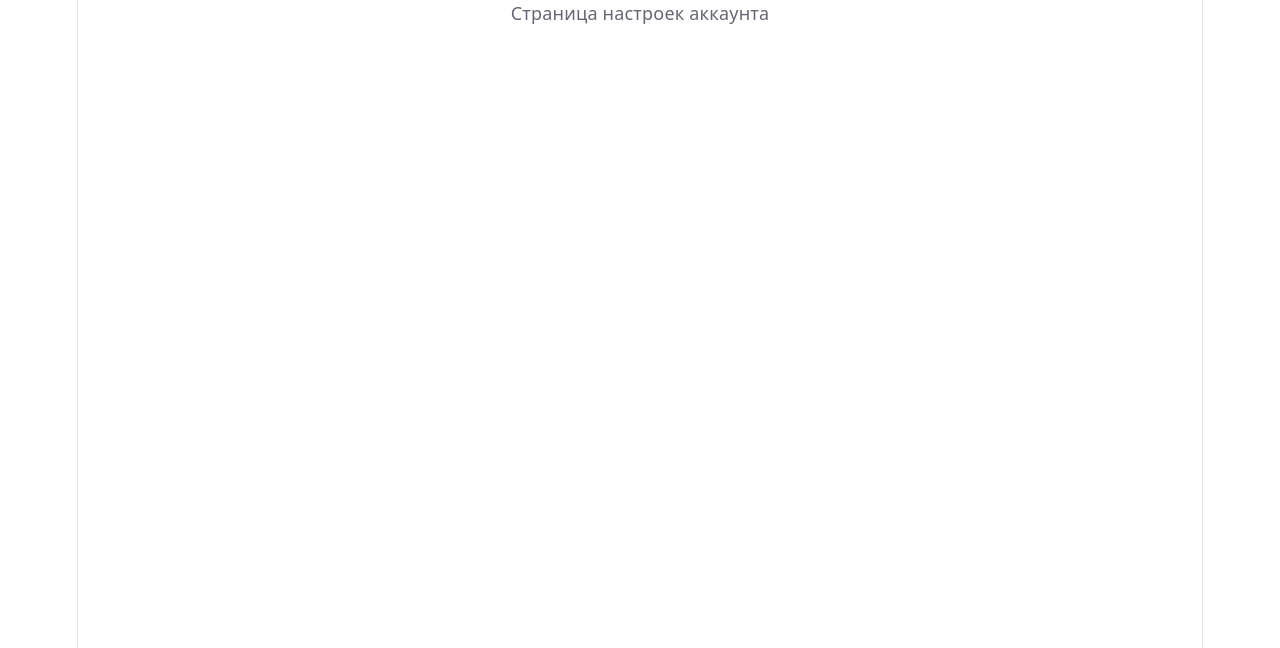
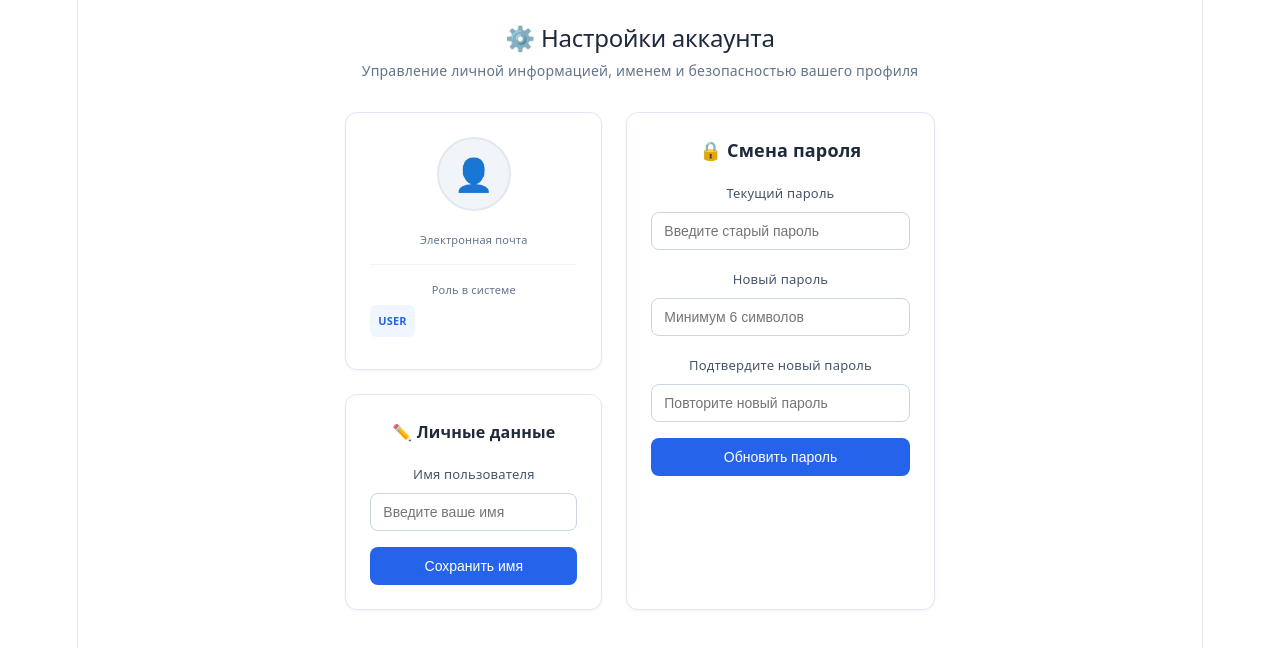
Before and after one commit to Vfhbz05/diplom, a React app in the folder frontend/: page /settings in a window 1280 px wide. Shown: the top 648 px of the page. Built offline with nearby package versions, Linux system fonts and the light colour scheme; the HTML template or start-up script is replaced by a standard one.

Commit message:
Написан примерный код страницы настроек

```diff
--- a/frontend/src/App.jsx
+++ b/frontend/src/App.jsx
@@ -2,7 +2,7 @@ import { Routes, Route, useLocation } from 'react-router-dom';
 //Navigate
 //import { useSelector } from 'react-redux';
 //import { selectCurrentUserId, selectCurrentUser } from './selectors';
-import { Login, Page404, Projects, Register, ProjectTasks, Analytics, AdminPanel } from './pages';
+import { Login, Page404, Projects, Register, ProjectTasks, Analytics, AdminPanel, Settings } from './pages';
 import { Header } from './components';
 import { useSelector } from 'react-redux';
 import { selectCurrentUserId } from './selectors';
@@ -27,7 +27,7 @@ function App() {
         <Route path="/:projectId/tasks" element= {<ProjectTasks />}/*{userId ? <ProjectTasks /> : <Navigate to="/login" />} */ />
         <Route path="/:projectId/analytics" element= {<Analytics />}/*{userId ? <Analytics /> : <Navigate to="/login" />}  *//>
         <Route path="/admin" element= {<AdminPanel />}/*{userId && user.role === 'admin' ? <AdminPanel /> : <Navigate to="/"/>} *//>
-        <Route path="/settings" element= {<div>Страница настроек аккаунта</div>}/*{userId ? <Settings /> : <Navigate to="/login" />}*/ />
+        <Route path="/settings" element= {<Settings />}/*{userId ? <Settings /> : <Navigate to="/login" />}*/ />
         <Route path="*" element={<Page404 />} />
       </Routes>
     </>
--- a/frontend/src/pages/Settings.js
+++ b/frontend/src/pages/Settings.js
@@ -0,0 +1,307 @@
+import { useEffect, useState } from "react";
+import { useSelector } from "react-redux";
+import styled from "styled-components";
+import { request } from "../utils/request";
+
+export const Settings = () => {
+	const currentUser = useSelector((state) => state.user?.user) || {};
+    const userId = currentUser._id || currentUser.id;
+
+    const [name, setName] = useState("");
+	const [isProfileSubmitting, setIsProfileSubmitting] = useState(false);
+	const [profileSuccess, setProfileSuccess] = useState("");
+
+	const [oldPassword, setOldPassword] = useState("");
+	const [newPassword, setNewPassword] = useState("");
+	const [confirmPassword, setConfirmPassword] = useState("");
+	const [isPasswordSubmitting, setIsPasswordSubmitting] = useState(false);
+	const [passwordSuccess, setPasswordSuccess] = useState("");
+
+    useEffect(() => {
+		if (currentUser.name) {
+			setName(currentUser.name);
+		}
+	}, [currentUser.name]);
+
+    const handleUpdateProfile = async (e) => {
+		e.preventDefault();
+		setProfileSuccess("");
+
+		if (!name.trim()) {
+			return alert("Имя пользователя не может быть пустым");
+		}
+
+		setIsProfileSubmitting(true);
+
+		const res = await request(`/api/users/${userId}`, "PATCH", { name: name.trim() });
+
+		setIsProfileSubmitting(false);
+
+		if (res && res.error) {
+			return alert(`⚠️ Ошибка: ${res.error}`);
+		}
+
+		setProfileSuccess("Имя профиля успешно обновлено!");
+
+		if (dispatch && typeof dispatch === "function") {
+			dispatch({ type: "SET_USER", payload: { ...currentUser, name: name.trim() } });
+		}
+	};
+
+	const handleChangePassword = async (e) => {
+		e.preventDefault();
+		setSuccess("");
+
+		if (!oldPassword || !newPassword || !confirmPassword) {
+			return alert("Заполните все поля формы");
+		}
+		if (newPassword.length < 6) {
+			return alert("Новый пароль должен быть не менее 6 символов");
+		}
+		if (newPassword !== confirmPassword) {
+			return alert("Новый пароль и подтверждение не совпадают");
+		}
+
+		setIsSubmitting(true);
+
+		const res = await request("/user/update-password", "POST", {
+			oldPassword,
+			newPassword,
+		});
+
+		setIsSubmitting(false);
+
+		if (res && res.error) {
+			return alert(`⚠️ Ошибка: ${res.error}`);
+		}
+
+		setSuccess("Пароль успешно обновлен!");
+		setOldPassword("");
+		setNewPassword("");
+		setConfirmPassword("");
+	};
+
+	return (
+		<SettingsContainer>
+			<SettingsHeader>
+				<h2>⚙️ Настройки аккаунта</h2>
+				<p>Управление личной информацией, именем и безопасностью вашего профиля</p>
+			</SettingsHeader>
+
+			<SettingsGrid>
+				<LeftColumn>
+					<ProfileCard>
+						<AvatarBlock>👤</AvatarBlock>
+						<ProfileInfo>
+							<div className="info-item">
+								<span className="label">Электронная почта</span>
+								<span className="value">{currentUser.email}</span>
+							</div>
+							<div className="info-item">
+								<span className="label">Роль в системе</span>
+								<span className="badge">{currentUser.role || "USER"}</span>
+							</div>
+						</ProfileInfo>
+					</ProfileCard>
+
+					<Card>
+						<h3>✏️ Личные данные</h3>
+						{profileSuccess && <SuccessAlert>🎉 {profileSuccess}</SuccessAlert>}
+
+						<form onSubmit={handleUpdateProfile}>
+							<FormGroup>
+								<label>Имя пользователя</label>
+								<input
+									type="text"
+									placeholder="Введите ваше имя"
+									value={name}
+									onChange={(e) => setName(e.target.value)}
+								/>
+							</FormGroup>
+							<SubmitBtn type="submit" disabled={isProfileSubmitting}>
+								{isProfileSubmitting ? "Сохранение..." : "Сохранить имя"}
+							</SubmitBtn>
+						</form>
+					</Card>
+				</LeftColumn>
+
+				<PasswordCard>
+					<h3>🔒 Смена пароля</h3>
+					{passwordSuccess && <SuccessAlert>🎉 {passwordSuccess}</SuccessAlert>}
+
+					<form onSubmit={handleChangePassword}>
+						<FormGroup>
+							<label>Текущий пароль</label>
+							<input
+								type="password"
+								placeholder="Введите старый пароль"
+								value={oldPassword}
+								onChange={(e) => setOldPassword(e.target.value)}
+							/>
+						</FormGroup>
+
+						<FormGroup>
+							<label>Новый пароль</label>
+							<input
+								type="password"
+								placeholder="Минимум 6 символов"
+								value={newPassword}
+								onChange={(e) => setNewPassword(e.target.value)}
+							/>
+						</FormGroup>
+
+						<FormGroup>
+							<label>Подтвердите новый пароль</label>
+							<input
+								type="password"
+								placeholder="Повторите новый пароль"
+								value={confirmPassword}
+								onChange={(e) => setConfirmPassword(e.target.value)}
+							/>
+						</FormGroup>
+
+						<SubmitBtn type="submit" disabled={isPasswordSubmitting}>
+							{isPasswordSubmitting ? "Обновление..." : "Обновить пароль"}
+						</SubmitBtn>
+					</form>
+				</PasswordCard>
+			</SettingsGrid>
+		</SettingsContainer>
+	);
+};
+
+
+const SettingsContainer = styled.div`
+	padding: 24px;
+	max-width: 1000px;
+	margin: 0 auto;
+	font-family: system-ui, -apple-system, sans-serif;
+`;
+
+const SettingsHeader = styled.div`
+	margin-bottom: 28px;
+	h2 { margin: 0 0 6px 0; color: #1e293b; font-size: 24px; }
+	p { margin: 0; color: #64748b; font-size: 14px; }
+`;
+
+const SettingsGrid = styled.div`
+	display: grid;
+	grid-template-columns: 1fr 1.2fr;
+	gap: 24px;
+
+	@media (max-width: 768px) {
+		grid-template-columns: 1fr;
+	}
+`;
+
+const LeftColumn = styled.div`
+	display: flex;
+	flex-direction: column;
+	gap: 24px;
+`;
+
+const Card = styled.div`
+	background: #ffffff;
+	border: 1px solid #e2e8f0;
+	border-radius: 12px;
+	padding: 24px;
+	box-shadow: 0 1px 3px rgba(0,0,0,0.05);
+	h3 { margin: 0 0 16px 0; color: #1e293b; font-size: 16px; }
+`;
+
+const ProfileCard = styled(Card)`
+	display: flex;
+	flex-direction: column;
+	align-items: center;
+`;
+
+const AvatarBlock = styled.div`
+	width: 70px;
+	height: 70px;
+	background: #f1f5f9;
+	border-radius: 50%;
+	display: flex;
+	align-items: center;
+	justify-content: center;
+	font-size: 32px;
+	margin-bottom: 16px;
+	border: 2px solid #e2e8f0;
+`;
+
+const ProfileInfo = styled.div`
+	width: 100%;
+	display: flex;
+	flex-direction: column;
+	gap: 12px;
+
+	.info-item {
+		display: flex;
+		flex-direction: column;
+		gap: 2px;
+		border-bottom: 1px solid #f1f5f9;
+		padding-bottom: 8px;
+		&:last-child { border: none; }
+	}
+
+	.label { font-size: 11px; color: #64748b; font-weight: 500; }
+	.value { font-size: 14px; color: #0f172a; font-weight: 500; }
+
+	.badge {
+		width: fit-content;
+		padding: 3px 8px;
+		background: #eff6ff;
+		color: #2563eb;
+		border-radius: 6px;
+		font-size: 11px;
+		font-weight: 600;
+	}
+`;
+
+const PasswordCard = styled(Card)`
+	h3 { font-size: 18px; }
+`;
+
+const FormGroup = styled.div`
+	display: flex;
+	flex-direction: column;
+	gap: 6px;
+	margin-bottom: 16px;
+
+	label { font-size: 13px; color: #475569; font-weight: 500; }
+
+	input {
+		padding: 10px 12px;
+		border: 1px solid #cbd5e1;
+		border-radius: 8px;
+		font-size: 14px;
+		outline: none;
+		transition: 0.2s;
+		&:focus { border-color: #2563eb; box-shadow: 0 0 0 3px rgba(37,99,235,0.1); }
+	}
+`;
+
+const SubmitBtn = styled.button`
+	width: 100%;
+	padding: 11px;
+	background: #2563eb;
+	color: white;
+	border: none;
+	border-radius: 8px;
+	font-size: 14px;
+	font-weight: 500;
+	cursor: pointer;
+	transition: 0.2s;
+
+	&:hover { background: #1d4ed8; }
+	&:disabled { background: #94a3b8; cursor: not-allowed; }
+`;
+
+const SuccessAlert = styled.div`
+	background: #f0fdf4;
+	color: #16a34a;
+	border: 1px solid #bbf7d0;
+	padding: 10px;
+	border-radius: 8px;
+	font-size: 13px;
+	margin-bottom: 14px;
+`;
```
